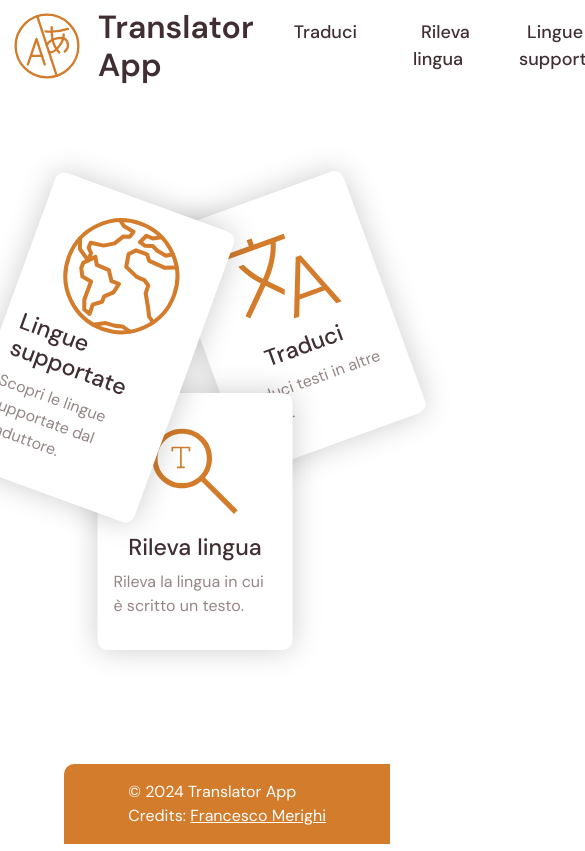
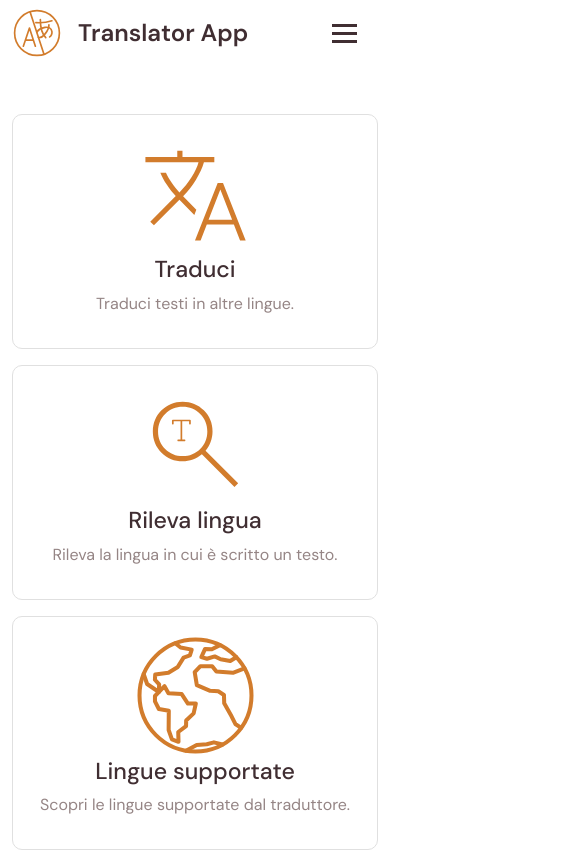
Before and after one commit to fmerighiwebdev/Translator-App-FE, a React (Create React App) app: page / in a window 390 px wide. Shown: the top 851 px of the page, 585 px wide, since content can reach past the window. Built offline with nearby package versions, Linux system fonts and the light colour scheme.

Commit message:
Sviluppo mobile layout

```diff
--- a/src/components/Header.jsx
+++ b/src/components/Header.jsx
@@ -8,6 +8,11 @@ import { Link } from "react-router-dom";
 function Header() {
 
   const [isActive, setIsActive] = React.useState("");
+  const [menuOpen, setMenuOpen] = React.useState(false);
+
+  function toggleMenu() {
+    setMenuOpen(!menuOpen);
+  }
 
   return (
     <header>
@@ -19,6 +24,11 @@ function Header() {
           <h1>Translator App</h1>
         </div>
         <nav className="header-menu">
+          <div className="hamburger-menu" onClick={toggleMenu}>
+            <div className={menuOpen ? "line active" : "line"}></div>
+            <div className={menuOpen ? "line active" : "line"}></div>
+            <div className={menuOpen ? "line active" : "line"}></div>
+          </div>
           <ul>
             <li>
               <Link
@@ -49,6 +59,37 @@ function Header() {
             </li>
           </ul>
         </nav>
+        {menuOpen && (
+          <ul className="menu-mobile">
+            <li>
+              <Link
+                to="/translate"
+                onClick={() => setIsActive("Translate")}
+                className={isActive === "Translate" ? "link-active" : null}
+              >
+                Traduci
+              </Link>
+            </li>
+            <li>
+              <Link
+                to="/detect"
+                onClick={() => setIsActive("Detect")}
+                className={isActive === "Detect" ? "link-active" : null}
+              >
+                Rileva lingua
+              </Link>
+            </li>
+            <li>
+              <Link
+                to="/languages"
+                onClick={() => setIsActive("Languages")}
+                className={isActive === "Languages" ? "link-active" : null}
+              >
+                Lingue supportate
+              </Link>
+            </li>
+          </ul>
+        )}
       </Container>
     </header>
   );
--- a/src/styles/Detect.css
+++ b/src/styles/Detect.css
@@ -75,3 +75,11 @@
         transform: translateX(0);
     }
 }
+
+@media screen and (max-width: 768px) {
+    .submit {
+        flex-direction: column;
+        align-items: flex-start;
+        gap: 1rem;
+    }
+}
--- a/src/styles/Footer.css
+++ b/src/styles/Footer.css
@@ -18,3 +18,19 @@ footer p {
 footer a {
     color: white;
 }
+
+@media (max-width: 992px) {
+    footer {
+        position: fixed;
+        z-index: 999;
+    }
+}
+
+@media (max-width: 768px) {
+    footer {
+        position: unset;
+        padding: 1rem 2rem;
+        z-index: 999;
+        border-top-left-radius: 0;
+    }
+}
--- a/src/styles/Header.css
+++ b/src/styles/Header.css
@@ -21,7 +21,7 @@ header {
 }
 
 .logo-content h1 {
-    font-size: 2rem;
+    font-size: clamp(1.5rem, 1.234rem + 0.851vw, 2rem);
     font-weight: 600;
     color: var(--text-color);
     margin: 0;
@@ -77,3 +77,101 @@ header {
         opacity: 1;
     }
 }
+
+@keyframes fadeInFromLeftBounce {
+    0% {
+        transform: translateX(-50px);
+        opacity: 0;
+    }
+    50% {
+        transform: translateX(10px);
+        opacity: 1;
+    }
+    100% {
+        transform: translateX(0);
+        opacity: 1;
+    }
+}
+
+@keyframes fadeIn {
+    0% {
+        opacity: 0;
+    }
+    100% {
+        opacity: 1;
+    }
+}
+
+@media (max-width: 992px) {
+    .logo-content img {
+        width: 50px;
+        height: 50px;
+    }
+
+    .header-menu ul {
+        display: none;
+    }
+
+    .hamburger-menu {
+        display: block;
+        margin-right: 1rem;
+        z-index: 999;
+    }
+
+    .line {
+        width: 25px;
+        height: 3px;
+        background-color: var(--text-color);
+        margin: 5px;
+        transition: all .3s;
+    }
+
+    .line:nth-child(1).active {
+        transform: rotate(45deg) translate(5px, 5px);
+    }
+    .line:nth-child(2).active {
+        opacity: 0;
+    }
+    .line:nth-child(3).active {
+        transform: rotate(-45deg) translate(7px, -7px);
+    }
+
+    .menu-mobile {
+        position: absolute;
+        top: 70px;
+        left: 0;
+        width: 100%;
+        background-color: white;
+        z-index: 999;
+        list-style: none;
+        display: flex;
+        flex-direction: column;
+        padding: 2rem 0 3rem 0;
+        gap: 1rem;
+        align-items: center;
+        box-shadow: 0 10px 10px #d27c2c4b;
+        animation: fadeIn .5s ease-in-out forwards;
+    }
+
+    .menu-mobile a {
+        font-size: 1.125rem;
+        font-weight: 500;
+        color: var(--text-color);
+        text-decoration: none;
+        transition: all .3s;
+        padding: .25rem .5rem;
+        border-radius: 5px;
+    }
+
+    .menu-mobile li:nth-child(1) {
+        animation: fadeInFromLeftBounce .5s ease-in-out forwards;
+    }
+
+    .menu-mobile li:nth-child(2) {
+        animation: fadeInFromLeftBounce 1s ease-in-out forwards;
+    }
+
+    .menu-mobile li:nth-child(3) {
+        animation: fadeInFromLeftBounce 1.5s ease-in-out forwards;
+    }
+}
--- a/src/styles/Home.css
+++ b/src/styles/Home.css
@@ -47,3 +47,32 @@
     left: 50%;
     transform: translateX(-50%);
 }
+
+@media (max-width: 992px) {
+    .home-container {
+        display: flex;
+        flex-direction: column;
+        gap: 1rem;
+        align-items: center;
+        margin: 3rem auto 7rem auto;
+    }
+
+    .feature-card {
+        width: 100%;
+        position: unset;
+        box-shadow: none;
+        border: 1px solid #e0e0e0;
+    }
+
+    .feature-card:nth-child(1) {
+        transform: unset;
+    }
+
+    .feature-card:nth-child(3) {
+        transform: unset;
+    }
+
+    .feature-card:nth-child(2) {
+        transform: unset;
+    }
+}
--- a/src/styles/Translate.css
+++ b/src/styles/Translate.css
@@ -7,7 +7,7 @@
 }
 
 .translate-form {
-    margin: 4rem auto;
+    margin: 4rem auto 2rem auto;
 }
 
 .select-language {
@@ -105,3 +105,9 @@
         opacity: 1;
     }
 }
+
+@media screen and (max-width: 768px) {
+    .translate .result {
+        margin: 0 0 2rem 0;
+    }
+}
```
